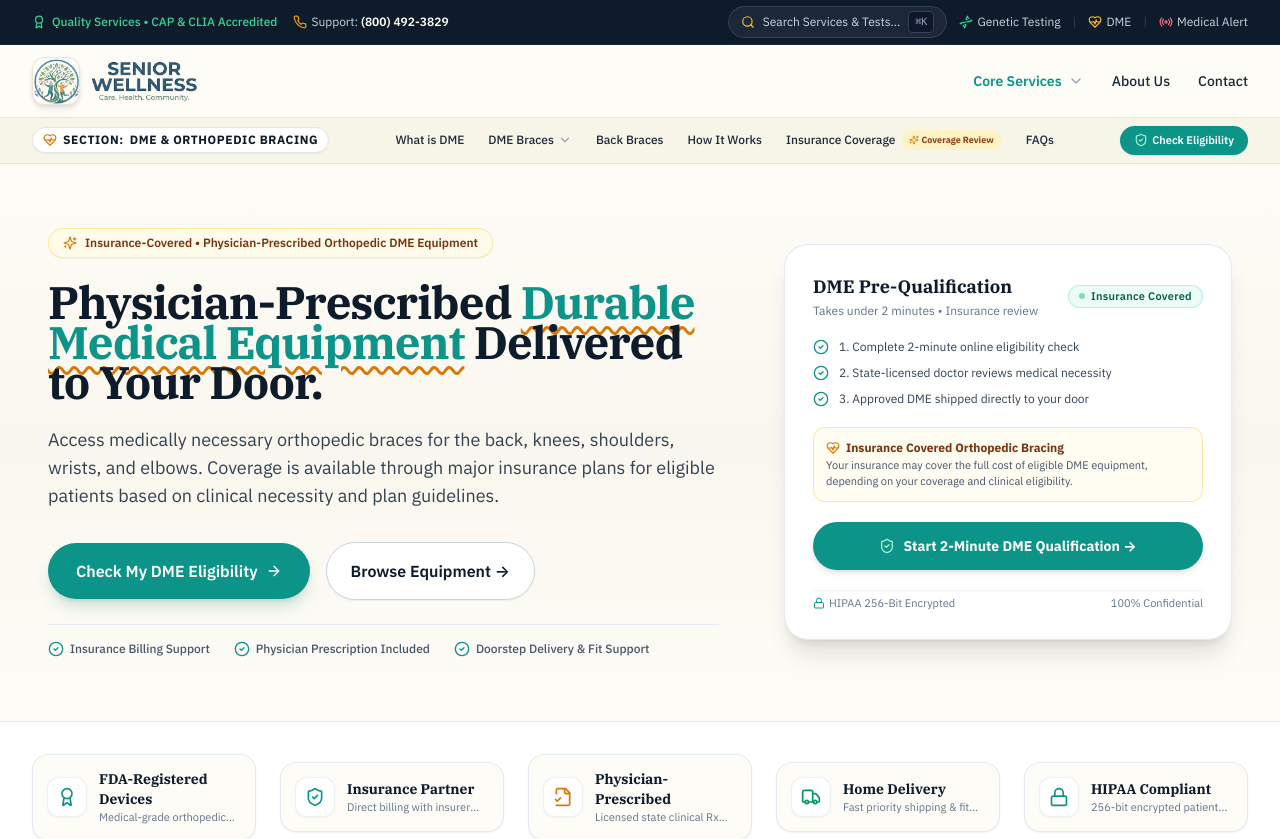
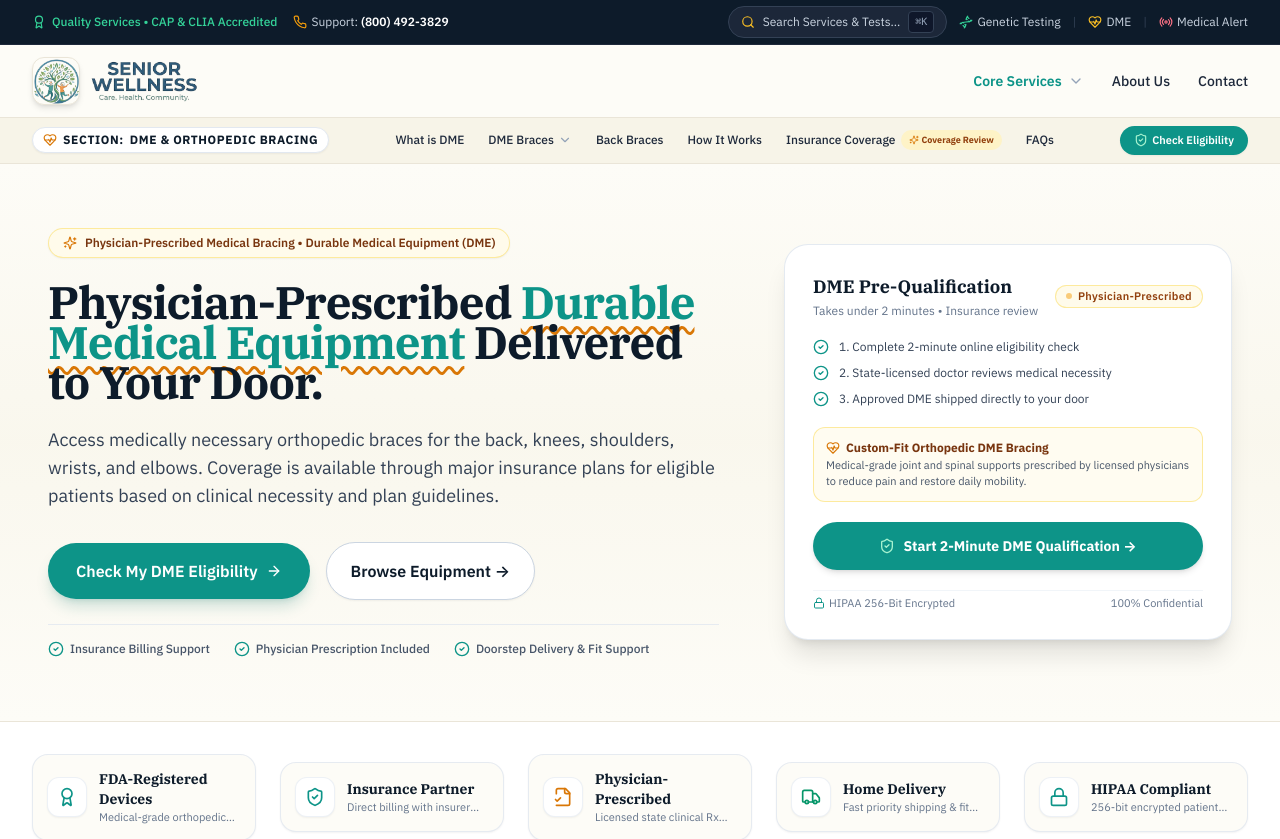
Before and after one commit to itpristine/seniorswellnesscare, a Next.js app: page /dme in a window 1280 px wide. Shown: the top 839 px of the page. Built offline with nearby package versions, Linux system fonts and the light colour scheme.

Commit message:
refactor: update descriptions and badges for clarity and accuracy across multiple components

```diff
--- a/app/layout.tsx
+++ b/app/layout.tsx
@@ -11,7 +11,7 @@ export const metadata: Metadata = {
     template: `%s | ${SITE_CONFIG.name}`,
   },
   description:
-    'Senior Wellness Care provides physician-ordered Genetic Testing, insurance-covered Durable Medical Equipment (DME), and 24/7 Medical Alert emergency response systems.',
+    'Senior Wellness Care provides physician-ordered Genetic Testing, physician-prescribed Durable Medical Equipment (DME), and 24/7 Medical Alert emergency response systems.',
   keywords: [
     'senior wellness care',
     'genetic testing',
@@ -20,7 +20,7 @@ export const metadata: Metadata = {
     'preventive genomics',
     'pharmacogenomics PGx',
     'hereditary cancer screening CGx',
-    'insurance covered medical equipment',
+    'orthopedic medical equipment',
     'Medicare and commercial insurance healthcare',
   ],
   authors: [{ name: SITE_CONFIG.name }],
@@ -36,7 +36,7 @@ export const metadata: Metadata = {
     siteName: SITE_CONFIG.name,
     title: `${SITE_CONFIG.name} | Genetic Testing, DME Equipment & Medical Alert Systems`,
     description:
-      'Check eligibility for insurance-covered genetic testing, DME medical supplies, and 24/7 medical alert emergency response systems.',
+      'Access physician-ordered clinical genetic testing, orthopedic DME medical supplies, and 24/7 medical alert emergency response systems.',
   },
 };
 
--- a/app/page.tsx
+++ b/app/page.tsx
@@ -40,7 +40,7 @@ export default function HomePage() {
         'Comprehensive physician-ordered genomic screening across 9 clinical panels including Hereditary Cancer (CGx), Pharmacogenomics (PGx), Primary Immunodeficiency, and Neurocognitive health. Painless 5-minute at-home buccal swab processed in CAP/CLIA accredited labs.',
       href: '/immunodeficiency',
       icon: <Dna className="w-8 h-8 text-[#0D9488]" />,
-      badge: 'Insurance Covered',
+      badge: '9 Clinical Panels',
       badgeVariant: 'emerald' as const,
       features: [
         '9 Specialized Clinical DNA Panels',
@@ -58,7 +58,7 @@ export default function HomePage() {
         'Physician-prescribed orthopedic braces (back, knee, shoulder, wrist, elbow), assistive mobility devices, and supportive equipment delivered directly to your home with insurance benefit review and coordination.',
       href: '/dme',
       icon: <HeartPulse className="w-8 h-8 text-amber-600" />,
-      badge: 'Insurance Covered',
+      badge: 'Physician Prescribed',
       badgeVariant: 'amber' as const,
       features: [
         'Orthopedic Bracing (Spinal LSO & Knee Unloaders)',
@@ -175,7 +175,7 @@ export default function HomePage() {
                         Genetic Testing
                       </h4>
                       <span className="text-[10px] font-bold text-emerald-700 bg-emerald-50 border border-emerald-200/60 px-2 py-0.5 rounded-full shrink-0 whitespace-nowrap">
-                        Insurance Covered
+                        9 Clinical Panels
                       </span>
                     </div>
                     <p className="text-[11px] sm:text-xs text-slate-500 leading-snug">
@@ -198,7 +198,7 @@ export default function HomePage() {
                         DME Medical Equipment
                       </h4>
                       <span className="text-[10px] font-bold text-amber-800 bg-amber-50 border border-amber-200/60 px-2 py-0.5 rounded-full shrink-0 whitespace-nowrap">
-                        Insurance Covered
+                        Physician Prescribed
                       </span>
                     </div>
                     <p className="text-[11px] sm:text-xs text-slate-500 leading-snug">
--- a/app/programs/page.tsx
+++ b/app/programs/page.tsx
@@ -80,7 +80,7 @@ export default function ProgramsHubPage() {
                     {getIcon(program.iconName)}
                   </div>
                   <Badge variant="emerald" size="sm">
-                    Insurance Covered
+                    CLIA Certified
                   </Badge>
                 </div>
 
--- a/components/layout/GlobalHeader.tsx
+++ b/components/layout/GlobalHeader.tsx
@@ -70,8 +70,8 @@ export function GlobalHeader() {
     {
       title: 'Genetic Testing & Molecular Diagnostics',
       href: '/immunodeficiency',
-      desc: 'Physician-ordered preventive genetic testing & 9 CLIA diagnostic panels with insurance coverage review.',
-      badge: 'Insurance Covered',
+      desc: 'Physician-ordered preventive genetic testing & 9 CLIA diagnostic panels with personalized clinical guidance.',
+      badge: '9 Clinical Panels',
       icon: <Dna className="w-5 h-5 text-[#0D9488]" />,
       active: pathname.startsWith('/immunodeficiency') || pathname.startsWith('/programs'),
     },
@@ -79,7 +79,7 @@ export function GlobalHeader() {
       title: 'Durable Medical Equipment (DME)',
       href: '/dme',
       desc: 'Physician-prescribed durable medical equipment, orthopedic bracing, mobility aids & continuous glucose monitors.',
-      badge: 'Insurance Covered',
+      badge: 'Physician Prescribed',
       icon: <HeartPulse className="w-5 h-5 text-amber-600" />,
       active: pathname.startsWith('/dme'),
     },
--- a/components/sections/HeroSection.tsx
+++ b/components/sections/HeroSection.tsx
@@ -26,7 +26,7 @@ export function HeroSection() {
           {/* Eyebrow Pill */}
           <div className="inline-flex max-w-full items-center gap-2 bg-emerald-50 border border-emerald-200/80 px-3 sm:px-3.5 py-1.5 rounded-full text-[11px] sm:text-xs font-semibold text-[#0D9488] shadow-xs">
             <Sparkles className="w-3.5 h-3.5 text-amber-600 shrink-0" />
-            <span>Insurance-Covered • Physician-Ordered Genetic Testing</span>
+            <span>Physician-Ordered Clinical Genomic Screening • 9 Diagnostic Panels</span>
           </div>
 
           {/* Headline */}
@@ -93,7 +93,7 @@ export function HeroSection() {
                 </p>
               </div>
               <Badge variant="emerald" size="sm" dot>
-                Insurance Covered
+                Physician-Ordered
               </Badge>
             </div>
 
@@ -114,10 +114,10 @@ export function HeroSection() {
             <div className="p-3 rounded-xl bg-emerald-50/70 border border-emerald-200/80 text-xs text-slate-700 space-y-0.5">
               <div className="flex items-center gap-1.5 font-bold text-[#0D9488]">
                 <Sparkles className="w-3.5 h-3.5 text-amber-600" />
-                <span>Insurance Coverage May Apply</span>
+                <span>Personalized Genomic Precision Care</span>
               </div>
               <p className="text-[11px] text-slate-600">
-                Your insurance may cover the full cost of eligible genetic screening, depending on your coverage and eligibility.
+                Identify hereditary risks and optimize wellness with painless at-home cheek swab testing and physician consultation.
               </p>
             </div>
 
--- a/components/sections/ProgramCardDeck.tsx
+++ b/components/sections/ProgramCardDeck.tsx
@@ -113,7 +113,7 @@ export function ProgramCardDeck() {
                     {getProgramIcon(program.iconName)}
                   </div>
                   <Badge variant="emerald" size="sm">
-                    Insurance Covered
+                    CLIA Certified
                   </Badge>
                 </div>
 
--- a/components/sections/dme/DmeHeroSection.tsx
+++ b/components/sections/dme/DmeHeroSection.tsx
@@ -29,7 +29,7 @@ export function DmeHeroSection() {
           {/* Eyebrow Pill */}
           <div className="inline-flex max-w-full items-center gap-1.5 sm:gap-2 bg-amber-50 border border-amber-200/80 px-3 sm:px-3.5 py-1.5 rounded-2xl sm:rounded-full text-[10.5px] sm:text-xs font-semibold text-amber-900 shadow-xs">
             <Sparkles className="w-3.5 h-3.5 text-amber-600 shrink-0" />
-            <span className="leading-snug">Insurance-Covered • Physician-Prescribed Orthopedic DME Equipment</span>
+            <span className="leading-snug">Physician-Prescribed Medical Bracing • Durable Medical Equipment (DME)</span>
           </div>
 
           {/* Headline */}
@@ -97,8 +97,8 @@ export function DmeHeroSection() {
                   Takes under 2 minutes • Insurance review
                 </p>
               </div>
-              <Badge variant="emerald" size="sm" dot className="shrink-0">
-                Insurance Covered
+              <Badge variant="amber" size="sm" dot className="shrink-0">
+                Physician-Prescribed
               </Badge>
             </div>
 
@@ -119,10 +119,10 @@ export function DmeHeroSection() {
             <div className="p-3 rounded-xl bg-amber-50/70 border border-amber-200/80 text-xs text-slate-700 space-y-0.5">
               <div className="flex items-center gap-1.5 font-bold text-amber-900">
                 <HeartPulse className="w-3.5 h-3.5 text-amber-600 shrink-0" />
-                <span>Insurance Covered Orthopedic Bracing</span>
+                <span>Custom-Fit Orthopedic DME Bracing</span>
               </div>
               <p className="text-[11px] text-slate-600 leading-snug">
-                Your insurance may cover the full cost of eligible DME equipment, depending on your coverage and clinical eligibility.
+                Medical-grade joint and spinal supports prescribed by licensed physicians to reduce pain and restore daily mobility.
               </p>
             </div>
 
--- a/lib/constants/programsData.ts
+++ b/lib/constants/programsData.ts
@@ -7,7 +7,7 @@ export const DIAGNOSTIC_PROGRAMS: DiagnosticProgram[] = [
     name: 'Hereditary Cancer Risk Screening (CGx)',
     clinicalCode: 'PANEL-CGX-32',
     category: 'oncology',
-    heroBadge: 'Physician-Ordered • Medicare Part B Covered',
+    heroBadge: 'Hereditary Cancer Risk • Comprehensive 32-Gene Panel',
     shortDescription: 'Comprehensive genomic analysis assessing hereditary predisposition to breast, ovarian, colorectal, prostate, pancreatic, and gastric cancers.',
     fullOverview: 'The Hereditary Cancer Screening Panel evaluates high-penetrance and moderate-risk genetic variants associated with inherited cancer syndromes. By analyzing 30+ critical tumor-suppressor genes and DNA mismatch repair pathways, this panel enables proactive surveillance, early-stage detection, and personalized prophylactic strategies for patients and their families.',
     iconName: 'ShieldAlert',
```
